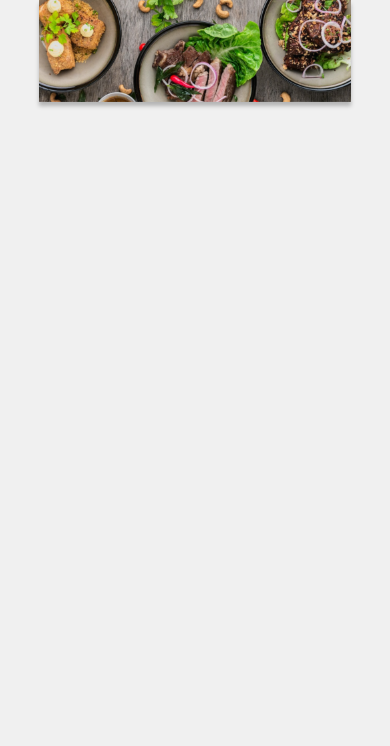
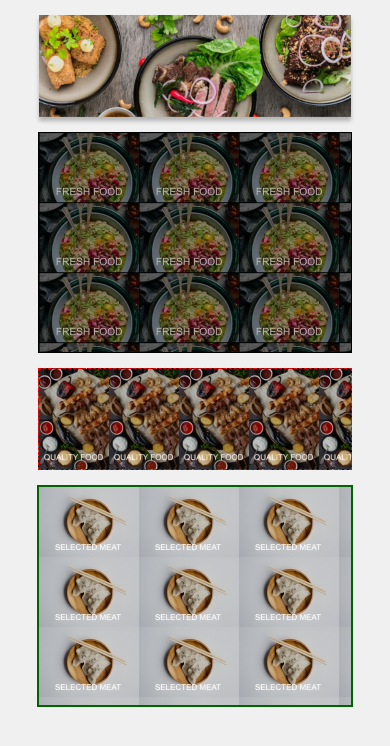
Before and after one commit to halustututu/restoran, a plain HTML site: page index.html in a window 390 px wide. Drawn offline with Linux system fonts and the light colour scheme.

Commit message:
Add files via upload

```diff
--- a/index.html
+++ b/index.html
@@ -3,14 +3,14 @@
 <head>
     <meta charset="UTF-8">
     <meta name="viewport" content="width=device-width, initial-scale=1.0">
-    <title>Desain Responsif</title>
+    <title>Desain Responsif Flexbox</title>
     <link rel="stylesheet" href="style.css">
 </head>
 <body>
 
     <div class="rectangle-7"></div>
 
-
-
-</body>
+    <div class="new-rectangle"></div>
+    <div class="new-rectangle1"></div>
+    <div class="new-rectangle2"></div> </body>
 </html>
--- a/style.css
+++ b/style.css
@@ -1,58 +1,98 @@
-/* Styling dasar (GLOBAL/DEFAULT - Untuk layar lebih besar dari 480px) */
+/* Styling dasar (GLOBAL/DEFAULT - Untuk layar desktop besar) */
 body {
     margin: 0;
     padding: 0;
     box-sizing: border-box;
     min-height: 100vh;
-    position: relative;
+    position: relative; /* Container untuk elemen position: absolute */
     background-color: #f0f0f0;
 }
 
-/* Penengahan global untuk kedua elemen */
-.rectangle-7, .new-rectangle {
-    position: absolute;
-    left: 50%;
-    transform: translateX(-50%);
-}
+/* ================================== */
+/* 💻 STYLES DESKTOP (DEFAULT) - Menggunakan position: absolute */
+/* ================================== */
 
-/* Default Styles (Saat TIDAK memenuhi kriteria Mobile) */
+/* .rectangle-7 */
 .rectangle-7 {
-    width: 467px; /* Lebar Asli */
-    height: 153px; /* Tinggi Asli */
-    top: 0px;
-    background-color: #D9D9D9;
+    width: 467px; height: 153px; top: 0px; left: 50%;
+    transform: translateX(-50%); position: absolute; background-color: #D9D9D9;
     background-image: url('background-image.jpg');
-    background-size: cover;
-    background-repeat: no-repeat;
-    background-position: center;
+    background-size: cover; background-repeat: no-repeat; background-position: center;
     box-shadow: 0px 4px 4px rgba(0, 0, 0, 0.25);
 }
 
+/* .new-rectangle */
 .new-rectangle {
-    width: 467px; /* Lebar Asli (Disamakan) */
-    height: 327px; /* Dihitung ulang agar proporsi 70/100 tetap terjaga */
-    top: 180px; /* Jarak default dari atas */
-    border: 1px solid black;
+    position: absolute; top: 221px; left: 138px;
+    transform: translate(475%, -50%); width: 100px; height: 70px;
+    border: 1px solid black; opacity: 1;
     background-color: rgba(255, 165, 0, 0.7);
+    background-image: url('background-image1.jpg');
 }
 
-/* ================================== */
-/* MEDIA QUERY: Gaya KHUSUS MOBILE (320px hingga 480px) */
-/* ================================== */
+/* .new-rectangle1 */
+.new-rectangle1 {
+    position: absolute; top: 221px; left: 198px;
+    transform: translate(750%, -50%); width: 70px; height: 100px;
+    border: 1px dashed red; background-color: rgba(0, 0, 255, 0.7);
+    background-image: url('background-image2.jpg');
+}
 
-@media screen and (min-width: 320px) and (max-width: 480px) {
+/* .new-rectangle2 (Baru ditambahkan) */
+.new-rectangle2 {
+    position: absolute;
+    top: 221px;
+    left: 278px;
+	transform: translate(525%, -50%);
+    width: 100px;
+    height: 70px;
+    border: 2px solid darkgreen;
+    background-color: rgba(0, 128, 0, 0.5);
+    background-image: url('background-image3.jpg');
+}
 
-    /* Styles untuk RECTANGLE 7 */
-    .rectangle-7 {
-        width: 80vw; /* Lebar 80% dari viewport */
-        height: 26.2vw; /* Tinggi Proporsional */
-        /* top: 0px; (Sudah diatur di luar media query) */
+/* ======================================================== */
+/* 📱 MEDIA QUERY: Gaya KHUSUS MOBILE WEB (Layar hingga 600px) */
+/* Menggunakan Flexbox untuk penumpukan otomatis */
+/* ======================================================== */
+
+@media screen and (max-width: 600px) {
+
+    /* CONTAINER: Flexbox untuk penumpukan vertikal di tengah */
+    body {
+        display: flex;
+        flex-direction: column; /* Tumpukan vertikal */
+        align-items: center; /* Rata tengah horizontal */
+        padding-top: 15px;
     }
 
-    /* Styles untuk ELEMEN BARU */
+    /* ANAK ELEMEN: Reset positioning dan atur lebar/tinggi responsif */
+    .rectangle-7, .new-rectangle, .new-rectangle1, .new-rectangle2 {
+        position: static; /* Mengabaikan position: absolute desktop */
+        transform: none;
+        left: unset;
+        top: unset;
+
+        width: 80vw; /* Semua mengambil 80% lebar layar */
+        margin-bottom: 15px;
+    }
+
+    /* Tinggi Responsif */
+    .rectangle-7 {
+        height: 26.2vw;
+    }
+
     .new-rectangle {
-        width: 80vw; /* Lebar disamakan dengan 80vw */
-        height: 56vw; /* Tinggi Proporsional */
-        top: 40vw; /* Jarak dari atas layar mobile */
+        height: 56vw;
+    }
+
+    .new-rectangle1 {
+        height: 100px; /* Tinggi fixed */
+    }
+
+    /* Tinggi Responsif untuk konsistensi */
+    .new-rectangle2 {
+        height: 56vw; /* 70/100 * 80vw = 56vw (Proporsional dengan lebar mobile) */
+        margin-bottom: 0; /* Elemen terakhir */
     }
 }
```
Also changed, not shown: background-image1.jpg (added), background-image2.jpg (added), background-image3.jpg (added).
